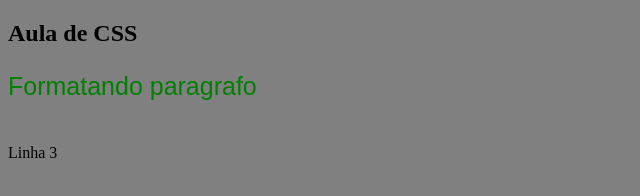
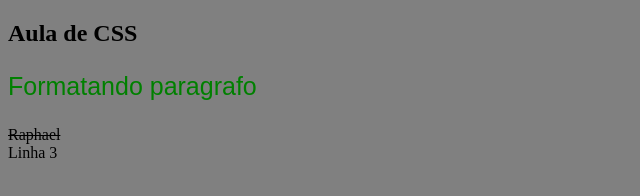
Before and after one commit to raphael-moreira/CSSAula1, a plain HTML site: page index.html in a window 1280 px wide. Shown: the full height of the page, 0-640 px from the left. Drawn offline with Linux system fonts and the light colour scheme.

Commit message:
Final da Aula

```diff
--- a/index.html
+++ b/index.html
@@ -4,9 +4,11 @@
     <meta charset="UTF-8"/>
     <title>Aula de CSS</title>
    <link rel="stylesheet" type="text/css" href="estilo.css">
+
 </head>
     <h2> Aula de CSS</h2>
     <p>Formatando paragrafo</p>
-</br>Linha 3
+    <del>Raphael</del>
+    </br>Linha 3
 </body>
 </html>
```
